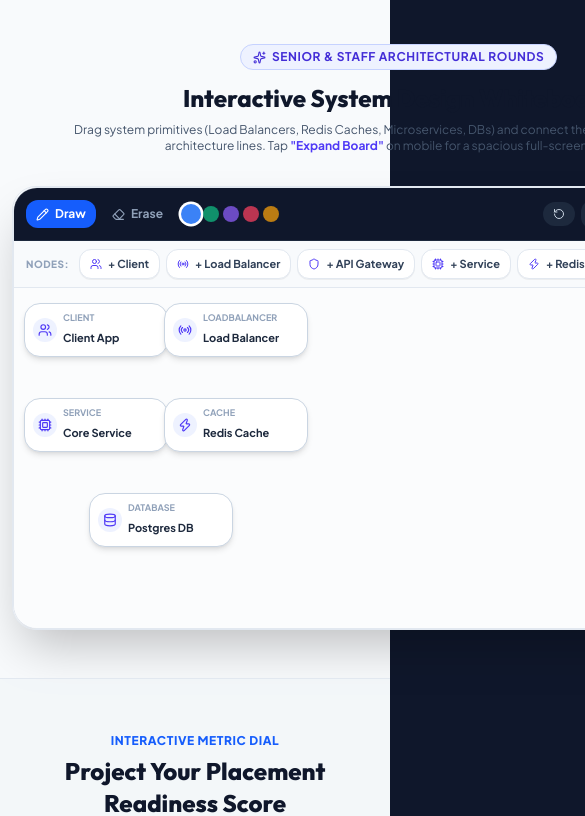
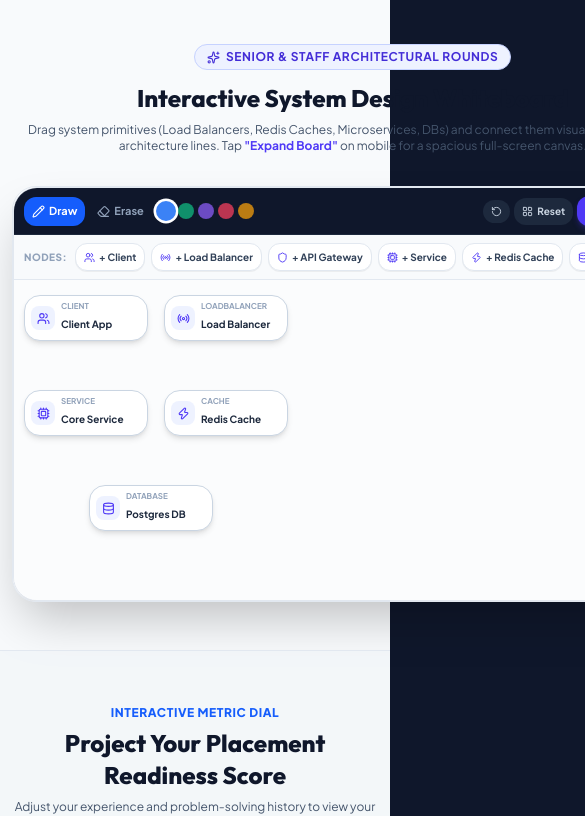
Before and after one commit to shubham6401/SkillSense-AI-Interview-Platform, a React (Vite) app in the folder client/: page / in a window 390 px wide. Shown: the part 2974-3790 px from the top of the page, 585 px wide, since content can reach past the window. Built offline with nearby package versions, Linux system fonts and the light colour scheme; no server answers.

Commit message:
fix(whiteboard): boundary clamping on touch drag, responsive mobile nodes, and fullscreen expansion

```diff
--- a/client/src/components/interview/SystemDesignWhiteboard.jsx
+++ b/client/src/components/interview/SystemDesignWhiteboard.jsx
@@ -1,4 +1,4 @@
-import { useState, useRef, useEffect } from "react";
+import { useState, useRef, useEffect, useCallback } from "react";
 import {
     Pencil,
     Eraser,
@@ -16,7 +16,6 @@ import {
     Shield,
     Users,
     Sparkles,
-    Move,
 } from "lucide-react";
 import useLockBodyScroll from "../../hooks/useLockBodyScroll";
 
@@ -41,7 +40,7 @@ const getInitialElements = (isMobile = false) => {
 
 export default function SystemDesignWhiteboard() {
     const canvasRef = useRef(null);
-    const containerRef = useRef(null);
+    const boardAreaRef = useRef(null);
     const [isExpanded, setIsExpanded] = useState(false);
     const [isDrawing, setIsDrawing] = useState(false);
     const [tool, setTool] = useState("pencil"); // 'pencil' | 'eraser'
@@ -70,17 +69,36 @@ export default function SystemDesignWhiteboard() {
     ];
 
     // Setup canvas
-    const initCanvas = () => {
+    const initCanvas = useCallback(() => {
         const canvas = canvasRef.current;
         if (!canvas) return;
         const ctx = canvas.getContext("2d");
         ctx.lineCap = "round";
         ctx.lineJoin = "round";
         ctx.lineWidth = 3;
-    };
+    }, []);
 
     useEffect(() => {
         initCanvas();
+    }, [isExpanded, initCanvas]);
+
+    // Handle screen resize to adjust nodes if needed
+    useEffect(() => {
+        const handleResize = () => {
+            const isMobile = window.innerWidth < 640;
+            if (isMobile && !isExpanded) {
+                // Keep nodes within mobile boundaries
+                setElements((prev) =>
+                    prev.map((el) => ({
+                        ...el,
+                        x: Math.min(el.x, window.innerWidth - 160),
+                        y: Math.min(el.y, 250),
+                    }))
+                );
+            }
+        };
+        window.addEventListener("resize", handleResize);
+        return () => window.removeEventListener("resize", handleResize);
     }, [isExpanded]);
 
     const getCanvasCoords = (e) => {
@@ -140,18 +158,21 @@ export default function SystemDesignWhiteboard() {
     };
 
     const addPrimitive = (primitive) => {
+        const board = boardAreaRef.current;
+        const maxW = board ? board.clientWidth - 150 : 200;
+        const maxH = board ? board.clientHeight - 80 : 180;
         const newEl = {
             id: Date.now(),
             type: primitive.type,
-            x: 40 + Math.random() * (isExpanded ? 300 : 100),
-            y: 40 + Math.random() * (isExpanded ? 200 : 80),
+            x: Math.max(10, Math.floor(Math.random() * maxW)),
+            y: Math.max(10, Math.floor(Math.random() * maxH)),
             icon: primitive.icon,
             label: primitive.defaultLabel,
         };
         setElements((prev) => [...prev, newEl]);
     };
 
-    // Mouse & Touch Dragging for Nodes
+    // Node Dragging with Boundary Clamping
     const handleStartDragElement = (el, e) => {
         e.stopPropagation();
         setSelectedElement(el.id);
@@ -169,13 +190,21 @@ export default function SystemDesignWhiteboard() {
             if (e.cancelable) e.preventDefault();
             const clientX = e.touches ? e.touches[0].clientX : e.clientX;
             const clientY = e.touches ? e.touches[0].clientY : e.clientY;
+
+            const board = boardAreaRef.current;
+            const maxW = board ? board.clientWidth - 130 : 220;
+            const maxH = board ? board.clientHeight - 60 : 260;
+
+            const targetX = clientX - dragOffset.x;
+            const targetY = clientY - dragOffset.y;
+
             setElements((prev) =>
                 prev.map((el) =>
                     el.id === selectedElement
                         ? {
                               ...el,
-                              x: Math.max(5, clientX - dragOffset.x),
-                              y: Math.max(5, clientY - dragOffset.y),
+                              x: Math.min(Math.max(5, targetX), Math.max(10, maxW)),
+                              y: Math.min(Math.max(5, targetY), Math.max(10, maxH)),
                           }
                         : el
                 )
@@ -189,9 +218,8 @@ export default function SystemDesignWhiteboard() {
 
     const whiteboardContent = (
         <div
-            ref={containerRef}
-            className={`bg-white rounded-3xl border border-slate-200 shadow-xl overflow-hidden flex flex-col ${
-                isExpanded ? "w-full h-full" : "w-full"
+            className={`bg-white rounded-3xl border border-slate-200 shadow-xl overflow-hidden flex flex-col w-full max-w-full ${
+                isExpanded ? "h-full flex-1" : ""
             }`}
             onMouseMove={handleMoveDragElement}
             onMouseUp={handleEndDragElement}
@@ -199,13 +227,13 @@ export default function SystemDesignWhiteboard() {
             onTouchEnd={handleEndDragElement}
         >
             {/* Whiteboard Toolbar */}
-            <div className="bg-slate-900 px-3 sm:px-6 py-2.5 sm:py-3 border-b border-slate-800 flex flex-wrap items-center justify-between gap-2 text-white">
+            <div className="bg-slate-900 px-2.5 sm:px-6 py-2 sm:py-3 border-b border-slate-800 flex flex-wrap items-center justify-between gap-1.5 sm:gap-2 text-white">
                 {/* Drawing Tools */}
-                <div className="flex items-center gap-1.5 sm:gap-2">
+                <div className="flex items-center gap-1 sm:gap-2">
                     <button
                         type="button"
                         onClick={() => setTool("pencil")}
-                        className={`px-2.5 py-1.5 rounded-xl text-xs font-bold transition flex items-center gap-1.5 ${
+                        className={`px-2 sm:px-2.5 py-1.5 rounded-xl text-[11px] sm:text-xs font-bold transition flex items-center gap-1 ${
                             tool === "pencil" ? "bg-blue-600 text-white shadow-xs" : "text-slate-400 hover:bg-slate-800"
                         }`}
                         title="Connector Pencil"
@@ -217,7 +245,7 @@ export default function SystemDesignWhiteboard() {
                     <button
                         type="button"
                         onClick={() => setTool("eraser")}
-                        className={`px-2.5 py-1.5 rounded-xl text-xs font-bold transition flex items-center gap-1.5 ${
+                        className={`px-2 sm:px-2.5 py-1.5 rounded-xl text-[11px] sm:text-xs font-bold transition flex items-center gap-1 ${
                             tool === "eraser" ? "bg-blue-600 text-white shadow-xs" : "text-slate-400 hover:bg-slate-800"
                         }`}
                         title="Eraser"
@@ -227,7 +255,7 @@ export default function SystemDesignWhiteboard() {
                     </button>
 
                     {/* Colors */}
-                    <div className="flex items-center gap-1 sm:gap-1.5 ml-1">
+                    <div className="flex items-center gap-1 ml-0.5 sm:ml-1">
                         {["#3b82f6", "#10b981", "#8b5cf6", "#f43f5e", "#f59e0b"].map((c) => (
                             <button
                                 key={c}
@@ -249,31 +277,31 @@ export default function SystemDesignWhiteboard() {
                 </div>
 
                 {/* Right Action Buttons: Clear, Auto-Arrange, Expand */}
-                <div className="flex items-center gap-1.5 sm:gap-2 ml-auto">
+                <div className="flex items-center gap-1 sm:gap-2 ml-auto">
                     <button
                         type="button"
                         onClick={clearCanvas}
-                        className="px-2.5 py-1.5 rounded-xl bg-slate-800 hover:bg-slate-700 text-slate-300 text-[11px] sm:text-xs font-bold transition flex items-center gap-1"
+                        className="px-2 sm:px-2.5 py-1.5 rounded-xl bg-slate-800 hover:bg-slate-700 text-slate-300 text-[10px] sm:text-xs font-bold transition flex items-center gap-1"
                         title="Clear connector lines"
                     >
-                        <RotateCcw size={12} />
+                        <RotateCcw size={11} />
                         <span className="hidden sm:inline">Clear Lines</span>
                     </button>
 
                     <button
                         type="button"
                         onClick={handleResetLayout}
-                        className="px-2.5 py-1.5 rounded-xl bg-slate-800 hover:bg-slate-700 text-slate-300 text-[11px] sm:text-xs font-bold transition flex items-center gap-1"
+                        className="px-2 sm:px-2.5 py-1.5 rounded-xl bg-slate-800 hover:bg-slate-700 text-slate-300 text-[10px] sm:text-xs font-bold transition flex items-center gap-1"
                         title="Auto-arrange & reset architecture nodes"
                     >
-                        <LayoutGrid size={12} />
+                        <LayoutGrid size={11} />
                         <span>Reset</span>
                     </button>
 
                     <button
                         type="button"
                         onClick={() => setIsExpanded(!isExpanded)}
-                        className={`px-3 py-1.5 rounded-xl text-[11px] sm:text-xs font-bold transition flex items-center gap-1.5 min-h-[32px] ${
+                        className={`px-2.5 sm:px-3 py-1.5 rounded-xl text-[10px] sm:text-xs font-bold transition flex items-center gap-1 min-h-[30px] ${
                             isExpanded
                                 ? "bg-rose-600 hover:bg-rose-500 text-white shadow-md shadow-rose-600/30"
                                 : "bg-indigo-600 hover:bg-indigo-500 text-white shadow-md shadow-indigo-600/30"
@@ -282,12 +310,12 @@ export default function SystemDesignWhiteboard() {
                     >
                         {isExpanded ? (
                             <>
-                                <Minimize2 size={13} />
-                                <span>Exit</span>
+                                <Minimize2 size={12} />
+                                <span>Exit Fullscreen</span>
                             </>
                         ) : (
                             <>
-                                <Maximize2 size={13} />
+                                <Maximize2 size={12} />
                                 <span>Expand Board</span>
                             </>
                         )}
@@ -296,8 +324,8 @@ export default function SystemDesignWhiteboard() {
             </div>
 
             {/* Primitive Blocks Palette */}
-            <div className="bg-slate-50 px-3 sm:px-6 py-2 border-b border-slate-200 flex items-center gap-1.5 sm:gap-2 overflow-x-auto no-scrollbar">
-                <span className="text-[10px] font-extrabold uppercase tracking-wider text-slate-400 shrink-0 mr-1">
+            <div className="bg-slate-50 px-2.5 sm:px-6 py-2 border-b border-slate-200 flex items-center gap-1.5 overflow-x-auto no-scrollbar w-full">
+                <span className="text-[10px] font-extrabold uppercase tracking-wider text-slate-400 shrink-0 mr-0.5">
                     Nodes:
                 </span>
                 {systemPrimitives.map((prim) => {
@@ -307,9 +335,9 @@ export default function SystemDesignWhiteboard() {
                             key={prim.type}
                             type="button"
                             onClick={() => addPrimitive(prim)}
-                            className="px-2.5 py-1 bg-white hover:bg-indigo-50 border border-slate-200 hover:border-indigo-300 rounded-xl text-[11px] sm:text-xs font-bold text-slate-700 hover:text-indigo-700 transition flex items-center gap-1.5 shrink-0 shadow-2xs min-h-[30px]"
+                            className="px-2 sm:px-2.5 py-1 bg-white hover:bg-indigo-50 border border-slate-200 hover:border-indigo-300 rounded-xl text-[10px] sm:text-xs font-bold text-slate-700 hover:text-indigo-700 transition flex items-center gap-1 shrink-0 shadow-2xs min-h-[28px]"
                         >
-                            <Icon size={12} className="text-indigo-600 shrink-0" />
+                            <Icon size={11} className="text-indigo-600 shrink-0" />
                             <span>+ {prim.label}</span>
                         </button>
                     );
@@ -318,8 +346,9 @@ export default function SystemDesignWhiteboard() {
 
             {/* Main Interactive Diagramming Board Canvas */}
             <div
-                className={`relative w-full bg-slate-50/60 overflow-hidden select-none ${
-                    isExpanded ? "flex-1 min-h-[500px]" : "h-[340px] sm:h-[450px]"
+                ref={boardAreaRef}
+                className={`relative w-full max-w-full bg-slate-50/60 overflow-hidden select-none ${
+                    isExpanded ? "flex-1 min-h-[500px]" : "h-[320px] sm:h-[450px]"
                 }`}
                 style={{ touchAction: "none" }}
             >
@@ -337,17 +366,17 @@ export default function SystemDesignWhiteboard() {
                                 top: `${el.y}px`,
                                 touchAction: "none",
                             }}
-                            className={`absolute cursor-move p-2 sm:p-3 rounded-2xl bg-white border shadow-md transition-shadow z-20 flex items-center gap-1.5 sm:gap-2.5 ${
+                            className={`absolute cursor-move p-1.5 sm:p-2.5 rounded-2xl bg-white border shadow-md transition-shadow z-20 flex items-center gap-1.5 max-w-[150px] sm:max-w-[180px] ${
                                 isSelected
                                     ? "border-blue-500 ring-2 ring-blue-500/20 shadow-lg"
                                     : "border-slate-300 hover:border-slate-400"
                             }`}
                         >
-                            <div className="w-6 h-6 sm:w-8 sm:h-8 rounded-xl bg-indigo-50 text-indigo-600 flex items-center justify-center shrink-0">
-                                <Icon size={14} />
+                            <div className="w-6 h-6 sm:w-7 sm:h-7 rounded-lg bg-indigo-50 text-indigo-600 flex items-center justify-center shrink-0">
+                                <Icon size={13} />
                             </div>
-                            <div>
-                                <span className="text-[9px] sm:text-[10px] font-bold uppercase text-slate-400 block leading-tight">
+                            <div className="truncate">
+                                <span className="text-[8px] sm:text-[9px] font-bold uppercase text-slate-400 block leading-none truncate">
                                     {el.type}
                                 </span>
                                 <input
@@ -361,7 +390,7 @@ export default function SystemDesignWhiteboard() {
                                             )
                                         );
                                     }}
-                                    className="text-[11px] sm:text-xs font-bold text-slate-800 bg-transparent border-0 p-0 focus:outline-none focus:ring-0 w-24 sm:w-36"
+                                    className="text-[10px] sm:text-xs font-bold text-slate-800 bg-transparent border-0 p-0 focus:outline-none focus:ring-0 w-20 sm:w-28 truncate"
                                 />
                             </div>
                         </div>
@@ -389,7 +418,7 @@ export default function SystemDesignWhiteboard() {
 
     if (isExpanded) {
         return (
-            <div className="fixed inset-0 z-50 bg-slate-950/90 backdrop-blur-md p-2 sm:p-6 flex flex-col animate-in fade-in zoom-in-95 duration-150">
+            <div className="fixed inset-0 z-50 bg-slate-950/95 backdrop-blur-md p-2 sm:p-6 flex flex-col animate-in fade-in zoom-in-95 duration-150">
                 <div className="flex-1 w-full max-w-7xl mx-auto flex flex-col overflow-hidden">
                     {whiteboardContent}
                 </div>
```
